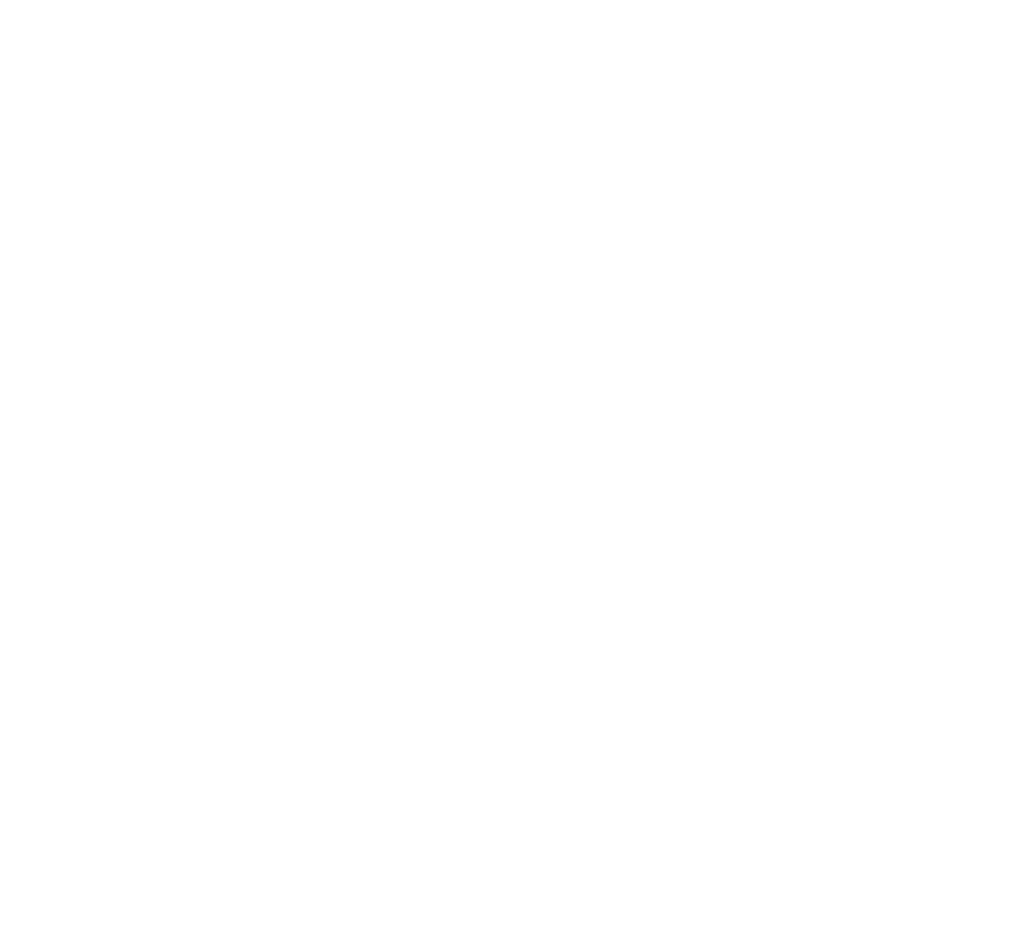
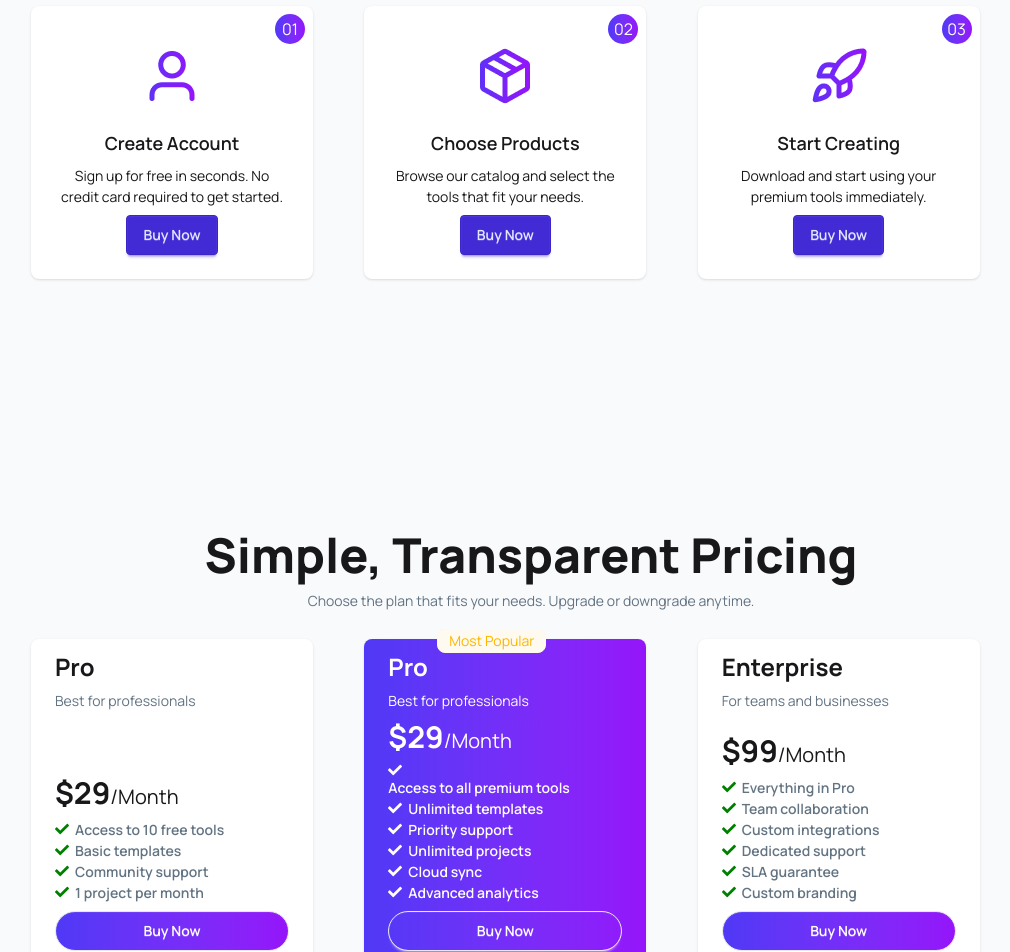
Before and after one commit to SayeedSAMI/B13-A6-DigiTools-Platform, a React (Vite) app: page / in a window 1280 px wide. Shown: the part 2580-3532 px from the top of the page, without its empty margins (109-1119 px from the left). Before the commit the page ends 2334 px from the top, so only its background shows below. Built offline with nearby package versions, Linux system fonts and the light colour scheme.

Commit message:
Pricing section added

```diff
--- a/src/App.jsx
+++ b/src/App.jsx
@@ -4,6 +4,8 @@ import Banner from "./components/header/banner/Banner";
 import CounterRating from "./components/header/counter&rating/Counter&Rating";
 import Navbar from "./components/header/navbar/Navbar";
 import Products from "./components/main/productsLists/products/Products";
+import GetStarted from "./components/main/getStarted/GetStarted";
+import Pricing from "./components/main/pricing/Pricing";
 
 const fetchPromise = async () => {
   const res = await fetch("/public/productData.json");
@@ -43,6 +45,9 @@ function App() {
             setCartCount={setCartCount}
           ></Products>
         </Suspense>
+
+        <GetStarted></GetStarted>
+        <Pricing></Pricing>
       </main>
     </div>
   );
--- /dev/null
+++ b/src/components/main/getStarted/GetStarted.jsx
@@ -0,0 +1,79 @@
+import React from "react";
+
+const GetStarted = () => {
+  return (
+    <div className="bg-[#f9fafc] py-[120px] px-auto text-center">
+      <h1 className="font-extrabold text-[48px]">Get Started in 3 Steps</h1>
+      <p className="text-[#627382] text-left font-normal text-sm flex justify-center items-center">
+        Start using premium digital tools in minutes, not hours.
+      </p>
+      <div className="grid grid-cols-1 md:grid-cols-2 lg:grid-cols-3 max-w-[1000px] mt-10 mx-auto">
+        <div className="card bg-base-100 w-96 shadow-sm  max-w-[282px]">
+          <span className="w-[30px] h-[30px] absolute right-2 top-2 right-0.5 flex items-center justify-center text-center rounded-full bg-linear-to-r from-[#4F39F6] to-[#9514FA] text-white">
+            01
+          </span>
+
+          <figure className="px-10 pt-10">
+            <img
+              src="/src/assets/user.png"
+              alt="User Logo"
+              className="rounded-xl"
+            />
+          </figure>
+          <div className="card-body items-center text-center">
+            <h2 className="card-title">Create Account</h2>
+            <p>
+              Sign up for free in seconds. No credit card required to get
+              started.
+            </p>
+            <div className="card-actions">
+              <button className="btn btn-primary">Buy Now</button>
+            </div>
+          </div>
+        </div>
+        <div className="card bg-base-100 w-96 shadow-sm  max-w-[282px]">
+          <span className="w-[30px] h-[30px] absolute right-2 top-2 right-0.5 flex items-center justify-center text-center rounded-full bg-linear-to-r from-[#4F39F6] to-[#9514FA] text-white">
+            02
+          </span>
+
+          <figure className="px-10 pt-10">
+            <img
+              src="/src/assets/package.png"
+              alt="User Logo"
+              className="rounded-xl"
+            />
+          </figure>
+          <div className="card-body items-center text-center">
+            <h2 className="card-title">Choose Products</h2>
+            <p>Browse our catalog and select the tools that fit your needs.</p>
+            <div className="card-actions">
+              <button className="btn btn-primary">Buy Now</button>
+            </div>
+          </div>
+        </div>
+        <div className="card bg-base-100 w-96 shadow-sm  max-w-[282px]">
+          <span className="w-[30px] h-[30px] absolute right-2 top-2 right-0.5 flex items-center justify-center text-center rounded-full bg-linear-to-r from-[#4F39F6] to-[#9514FA] text-white">
+            03
+          </span>
+
+          <figure className="px-10 pt-10">
+            <img
+              src="/src/assets/rocket.png"
+              alt="User Logo"
+              className="rounded-xl"
+            />
+          </figure>
+          <div className="card-body items-center text-center">
+            <h2 className="card-title">Start Creating</h2>
+            <p>Download and start using your premium tools immediately.</p>
+            <div className="card-actions">
+              <button className="btn btn-primary">Buy Now</button>
+            </div>
+          </div>
+        </div>
+      </div>
+    </div>
+  );
+};
+
+export default GetStarted;
--- /dev/null
+++ b/src/components/main/pricing/Pricing.jsx
@@ -0,0 +1,148 @@
+import React from "react";
+import { FaCheck } from "react-icons/fa";
+
+const Pricing = () => {
+  return (
+    <div className="bg-[#f9fafc] py-[120px] px-auto text-center">
+      <h1 className="font-extrabold text-[48px]">
+        Simple, Transparent Pricing
+      </h1>
+      <p className="text-[#627382] text-left font-normal text-sm flex justify-center items-center">
+        Choose the plan that fits your needs. Upgrade or downgrade anytime.
+      </p>
+
+      <div className="grid grid-cols-1 md:grid-cols-2 lg:grid-cols-3 max-w-[1000px] mx-auto mt-7">
+        <div className="card   w-[282px]  bg-base-100  shadow-sm p-[24]">
+          <div className="card-body pt-3">
+            <h2 className="card-title font-bold text-2xl">Pro</h2>
+            <p className="text-[#627382] text-left font-normal text-sm">
+              Best for professionals
+            </p>
+
+            <div className="card-actions  flex flex-col">
+              <p className="font-bold text-3xl">
+                $29
+                <span className="font-normal text-xl">/Month</span>
+              </p>
+              <div className="font-semibold">
+                <p className="text-[#627382] flex gap-1.5 items-center">
+                  <FaCheck color="green" />
+                  Access to 10 free tools
+                </p>
+                <p className="text-[#627382] flex gap-1.5 items-center">
+                  <FaCheck color="green" />
+                  Basic templates
+                </p>
+                <p className="text-[#627382] flex gap-1.5 items-center">
+                  <FaCheck color="green" />
+                  Community support
+                </p>
+                <p className="text-[#627382] flex gap-1.5 items-center">
+                  <FaCheck color="green" />1 project per month
+                </p>
+              </div>
+              <button className="btn btn-md btn-block rounded-full bg-linear-to-r from-[#4F39F6] to-[#9514FA] text-white">
+                Buy Now
+              </button>
+            </div>
+          </div>
+        </div>
+        <div className="card  w-[282px] shadow-sm p-[24] bg-linear-to-r from-[#4F39F6] to-[#9514FA]">
+          <div className="badge badge-soft badge-warning absolute top-[-10px] right-25 ">
+            Most Popular
+          </div>
+
+          <div className="card-body pt-3">
+            <h2 className="card-title font-bold text-2xl text-white">Pro</h2>
+            <p className="text-white text-left font-normal text-sm">
+              Best for professionals
+            </p>
+
+            <div className="card-actions  flex flex-col">
+              <p className="font-bold text-3xl text-white">
+                $29
+                <span className="font-normal text-xl">/Month</span>
+              </p>
+              <div className="font-semibold">
+                <p className="text-whiteflex gap-1.5 items-center text-white">
+                  <FaCheck color="white" />
+                  Access to all premium tools
+                </p>
+                <p className="text-white flex gap-1.5 items-center">
+                  <FaCheck color="white" />
+                  Unlimited templates
+                </p>
+                <p className="text-white flex gap-1.5 items-center">
+                  <FaCheck color="white" />
+                  Priority support
+                </p>
+                <p className="text-white flex gap-1.5 items-center">
+                  <FaCheck color="white" />
+                  Unlimited projects
+                </p>
+                <p className="text-white flex gap-1.5 items-center">
+                  <FaCheck color="white" />
+                  Cloud sync
+                </p>
+                <p className="text-white flex gap-1.5 items-center">
+                  <FaCheck color="white" />
+                  Advanced analytics
+                </p>
+              </div>
+              <button className=" text-white btn btn-md btn-block rounded-full bg-linear-to-r from-[#4F39F6] to-[#9514FA] bg-clip-text text-transparent">
+                Buy Now
+              </button>
+            </div>
+          </div>
+        </div>
+
+        <div className="card   w-[282px] bg-base-100  shadow-sm p-[24]">
+          <div className="card-body pt-3">
+            <h2 className="card-title font-bold text-2xl">Enterprise</h2>
+            <p className="text-[#627382] text-left font-normal text-sm">
+              For teams and businesses
+            </p>
+
+            <div className="card-actions  flex flex-col">
+              <p className="font-bold text-3xl">
+                $99
+                <span className="font-normal text-xl">/Month</span>
+              </p>
+              <div className="font-semibold">
+                <p className="text-[#627382] flex gap-1.5 items-center">
+                  <FaCheck color="green" />
+                  Everything in Pro
+                </p>
+                <p className="text-[#627382] flex gap-1.5 items-center">
+                  <FaCheck color="green" />
+                  Team collaboration
+                </p>
+                <p className="text-[#627382] flex gap-1.5 items-center">
+                  <FaCheck color="green" />
+                  Custom integrations
+                </p>
+                <p className="text-[#627382] flex gap-1.5 items-center">
+                  <FaCheck color="green" />
+                  Dedicated support
+                </p>
+                <p className="text-[#627382] flex gap-1.5 items-center">
+                  <FaCheck color="green" />
+                  SLA guarantee
+                </p>
+                <p className="text-[#627382] flex gap-1.5 items-center">
+                  <FaCheck color="green" />
+                  Custom branding
+                </p>
+              </div>
+              <button className="btn btn-md btn-block rounded-full bg-linear-to-r from-[#4F39F6] to-[#9514FA] text-white">
+                Buy Now
+              </button>
+            </div>
+          </div>
+        </div>
+      </div>
+    </div>
+  );
+};
+
+export default Pricing;
```
